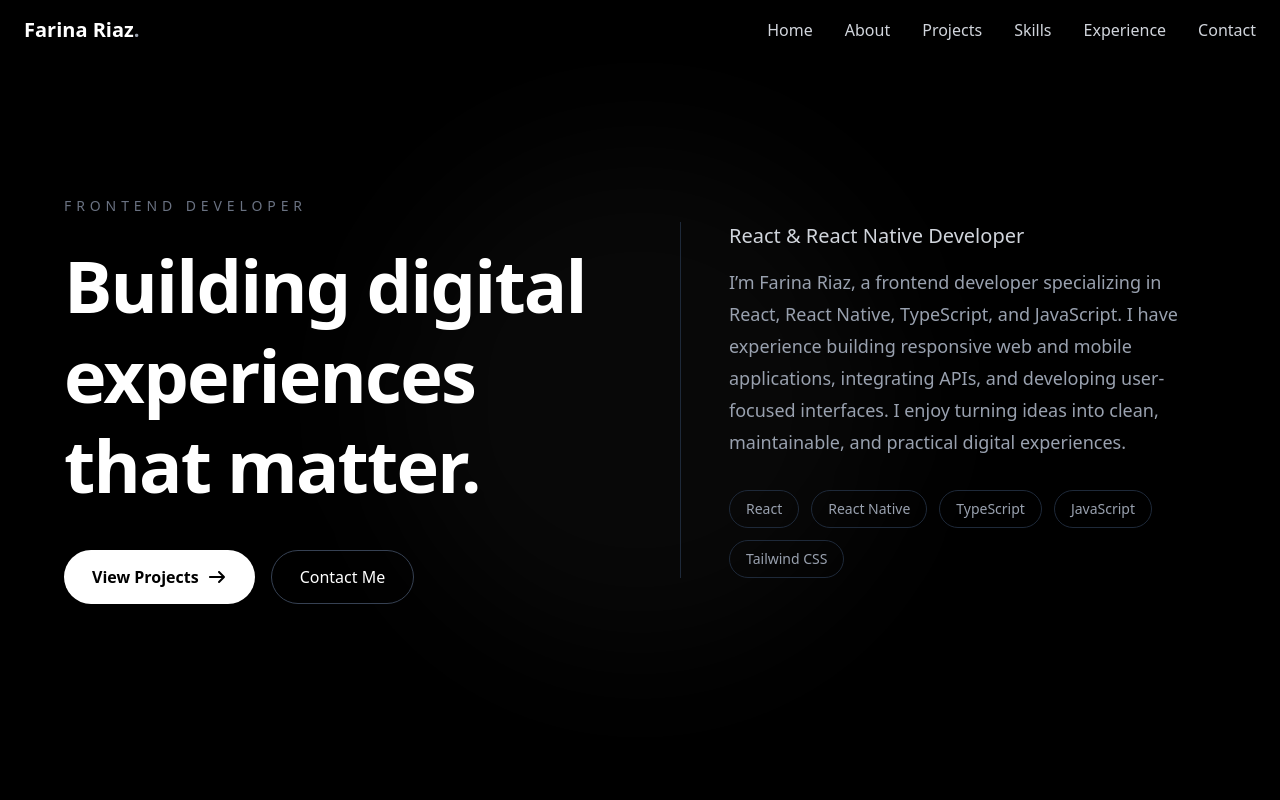
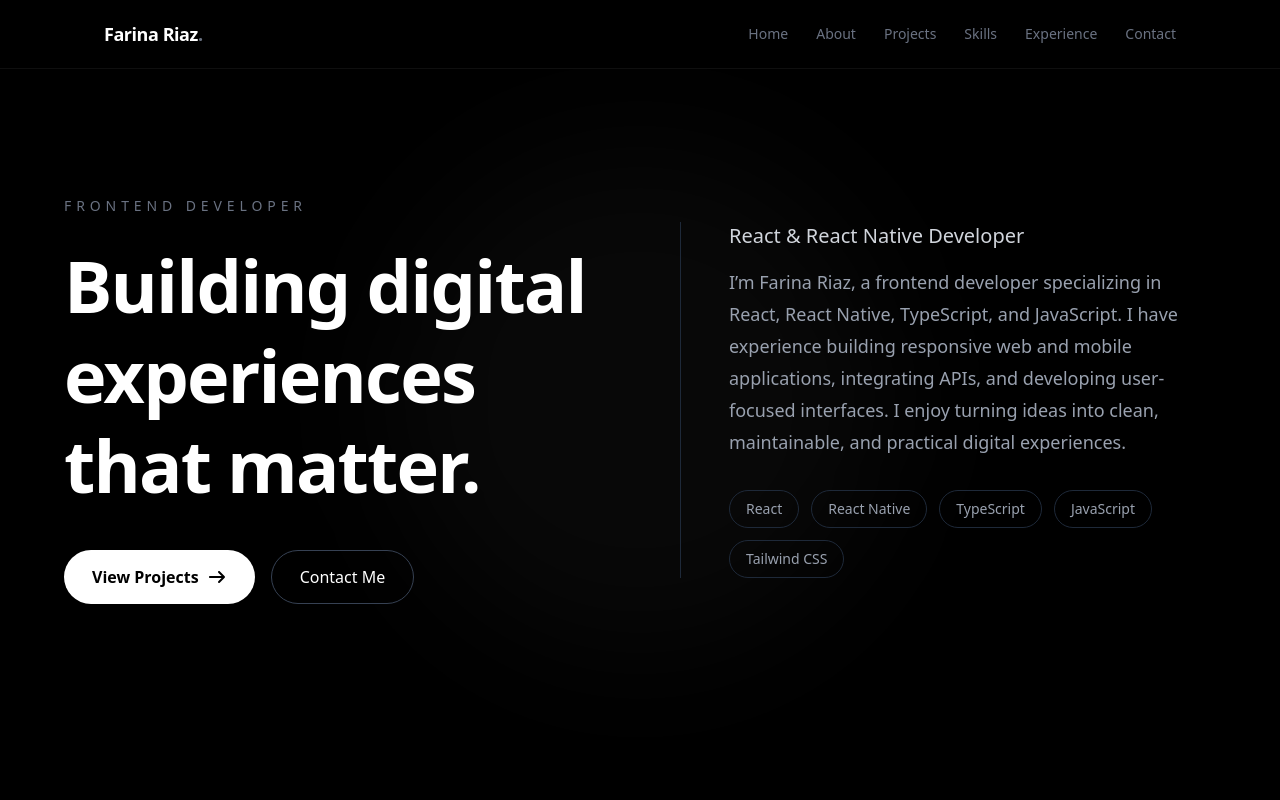
Before and after one commit to farina-riaz-fari/Portfolio, a Next.js app: page / in a window 1280 px wide. Shown: the top 800 px of the page. Built offline with nearby package versions, Linux system fonts and the light colour scheme.

Commit message:
Improve navbar styling

```diff
--- a/components/Navbar/index.tsx
+++ b/components/Navbar/index.tsx
@@ -1,30 +1,33 @@
 const Navbar = () => {
+  const navItems = [
+    { label: "Home", href: "#home" },
+    { label: "About", href: "#about" },
+    { label: "Projects", href: "#projects" },
+    { label: "Skills", href: "#skills" },
+    { label: "Experience", href: "#experience" },
+    { label: "Contact", href: "#contact" },
+  ];
+
   return (
-    <nav className="fixed top-0 left-0 right-0 z-50 bg-black/80 backdrop-blur-md">
-      <div className="max-w-7xl mx-auto px-6 py-4 flex items-center justify-between">
-        <h1 className="text-xl font-bold text-white">
-          Farina Riaz<span className="text-gray-400">.</span>
-        </h1>
+    <nav className="fixed left-0 right-0 top-0 z-50 border-b border-white/[0.06] bg-black/80 backdrop-blur-md">
+      <div className="mx-auto flex max-w-6xl items-center justify-between px-6 py-5 md:px-10">
+        <a
+          href="#home"
+          className="text-lg font-semibold tracking-tight text-white"
+        >
+          Farina Riaz<span className="text-gray-500">.</span>
+        </a>
 
-        <div className="hidden md:flex items-center gap-8">
-          <a href="#home" className="text-gray-300 hover:text-white transition">
-            Home
-          </a>
-          <a href="#about" className="text-gray-300 hover:text-white transition">
-            About
-          </a>
-          <a href="#projects" className="text-gray-300 hover:text-white transition">
-            Projects
-          </a>
-          <a href="#skills" className="text-gray-300 hover:text-white transition">
-            Skills
-          </a>
-          <a href="#experience" className="text-gray-300 hover:text-white transition">
-            Experience
-          </a>
-          <a href="#contact" className="text-gray-300 hover:text-white transition">
-            Contact
-          </a>
+        <div className="hidden items-center gap-7 md:flex">
+          {navItems.map((item) => (
+            <a
+              key={item.href}
+              href={item.href}
+              className="text-sm text-gray-500 transition duration-300 hover:text-white"
+            >
+              {item.label}
+            </a>
+          ))}
         </div>
       </div>
     </nav>
```
